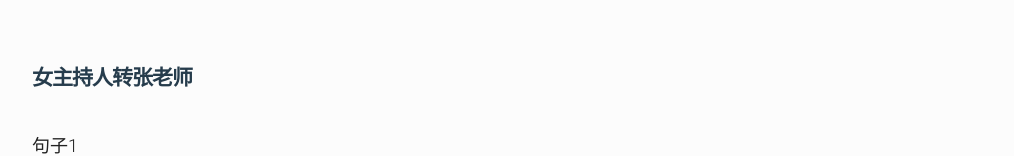
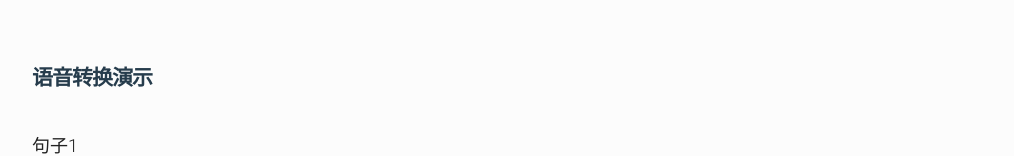
Before and after one commit to hcclvc/hccl_vc, a plain HTML site: page index.html in a window 1280 px wide. Shown: the part 616-772 px from the top of the page, without its empty margins (136-1150 px from the left). Drawn offline with nearby package versions, Linux system fonts and the light colour scheme; some packages are replaced by stand-ins of ours.

Commit message:
Update index.html

```diff
--- a/index.html
+++ b/index.html
@@ -39,7 +39,7 @@
   <img src="./pic/2.png" width="100%"/>
   </td>
 </tr>
-<h3 id="compare-to-fastspeech">女主持人转张老师</h3>
+<h3 id="compare-to-fastspeech">语音转换演示</h3>
 <p>句子1</p>
 <table><thead>
 <tr>
```
